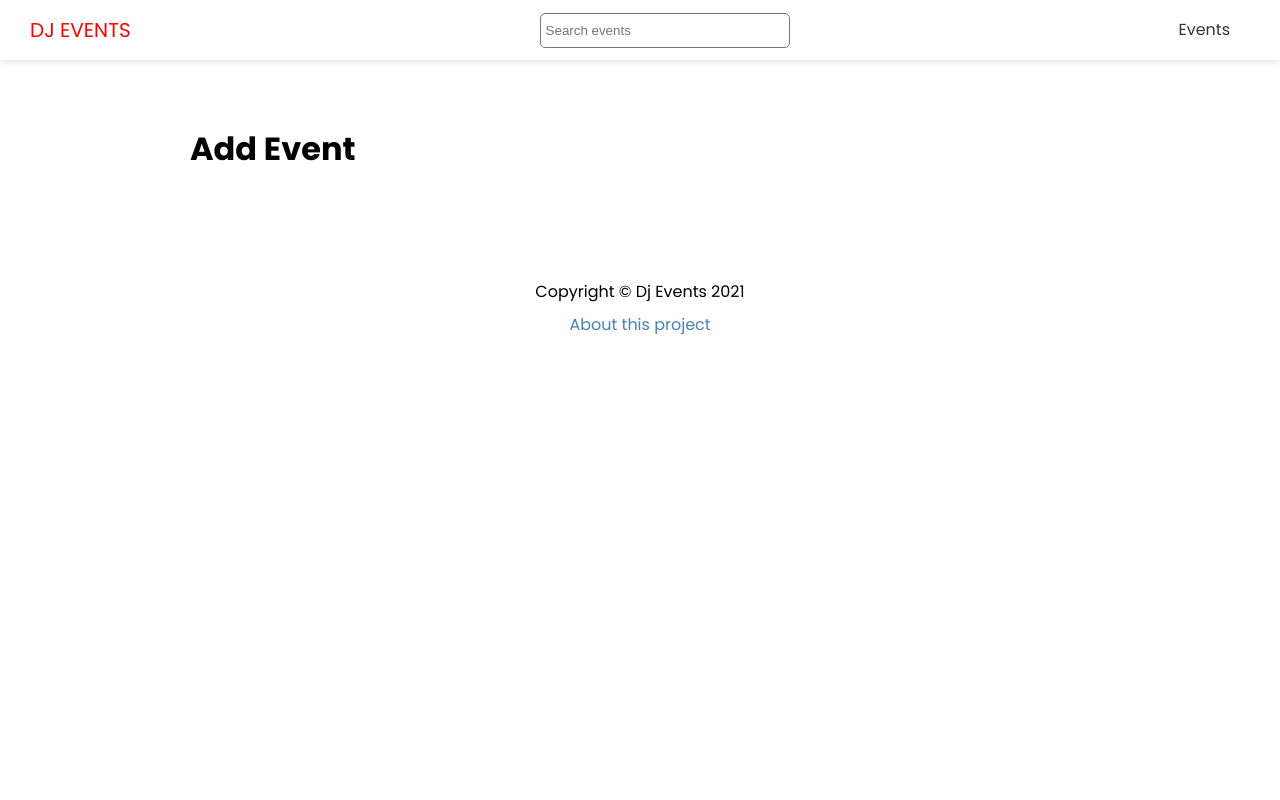
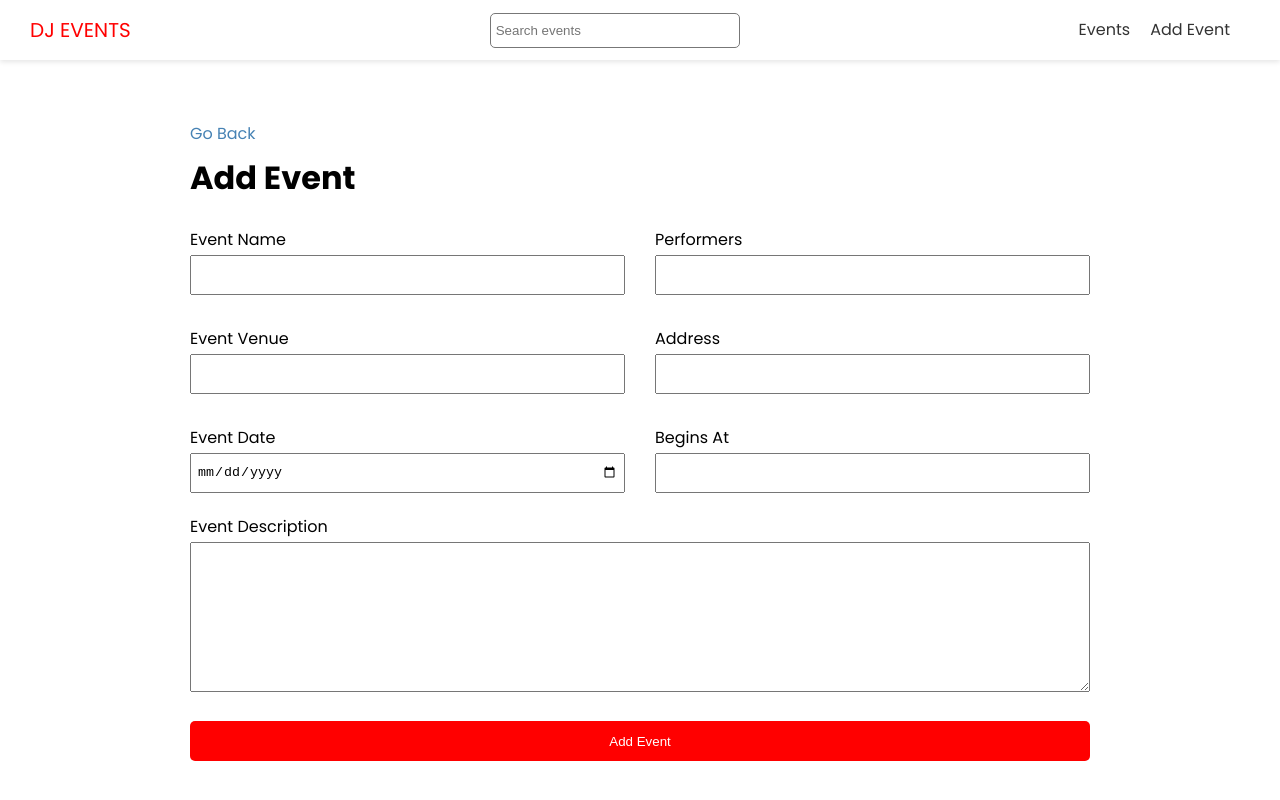
Before and after one commit to Leticijak/NEXT, a Next.js app: page /events/add in a window 1280 px wide. Shown: the top 800 px of the page. Built offline with nearby package versions, Linux system fonts and the light colour scheme; no server answers.

Commit message:
Add Event Form

```diff
--- a/components/Header.js
+++ b/components/Header.js
@@ -21,6 +21,9 @@
               <a>Events</a>
             </Link>{' '}
           </li>
+          <li>
+            <Link href='/events/add'>Add Event</Link>
+          </li>
         </ul>
       </nav>
     </header>
--- a/pages/events/add.js
+++ b/pages/events/add.js
@@ -1,9 +1,114 @@
 import Layout from '@/components/Layout'
+import { useState } from 'react'
+import { useRouter } from 'next/router'
+import Link from 'next/link'
+import { API_URL } from '@/config/index'
+import styles from '@/styles/Form.module.css'
 
 export default function AddEventsPage() {
+  const [values, setValues] = useState({
+    name: '',
+    performers: '',
+    venue: '',
+    address: '',
+    date: '',
+    time: '',
+    description: '',
+  })
+
+  const router = useRouter()
+
+  const handleSubmit = (e) => {
+    e.preventDefault()
+    console.log(values)
+  }
+
+  const handleInputChange = (e) => {
+    const { name, value } = e.target
+    setValues({ ...values, [name]: value })
+  }
+
   return (
     <Layout title='Add New Event'>
+      <Link href='/events'>Go Back</Link>
       <h1>Add Event</h1>
+
+      <form className={styles.form} onSubmit={handleSubmit}>
+        <div className={styles.grid}>
+          <div>
+            <label htmlFor='name'>Event Name</label>
+            <input
+              type='text'
+              id='name'
+              name='name'
+              value={values.name}
+              onChange={handleInputChange}
+            />
+          </div>
+          <div>
+            <label htmlFor='performers'>Performers</label>
+            <input
+              type='text'
+              id='performers'
+              name='performers'
+              value={values.performers}
+              onChange={handleInputChange}
+            />
+          </div>
+          <div>
+            <label htmlFor='venue'>Event Venue</label>
+            <input
+              type='text'
+              id='venue'
+              name='venue'
+              value={values.venue}
+              onChange={handleInputChange}
+            />
+          </div>
+          <div>
+            <label htmlFor='address'>Address</label>
+            <input
+              type='text'
+              id='address'
+              name='address'
+              value={values.address}
+              onChange={handleInputChange}
+            />
+          </div>
+          <div>
+            <label htmlFor='date'>Event Date</label>
+            <input
+              type='date'
+              id='date'
+              name='date'
+              value={values.date}
+              onChange={handleInputChange}
+            />
+          </div>
+          <div>
+            <label htmlFor='time'>Begins At</label>
+            <input
+              type='text'
+              id='time'
+              name='time'
+              value={values.time}
+              onChange={handleInputChange}
+            />
+          </div>
+        </div>
+        <div>
+          <label htmlFor='description'>Event Description</label>
+          <textarea
+            type='text'
+            name='description'
+            id='description'
+            value={values.description}
+            onChange={handleInputChange}
+          ></textarea>
+        </div>
+
+        <input type='submit' value='Add Event' className='btn' />
+      </form>
     </Layout>
   )
 }
--- /dev/null
+++ b/styles/Form.module.css
@@ -0,0 +1,39 @@
+.form label {
+  display: block;
+}
+.form input {
+  width: 100%;
+  height: 40px;
+  padding: 5px;
+}
+
+.form textarea {
+  width: 100%;
+  height: 150px;
+}
+
+.form input[type='submit'] {
+  display: block;
+  width: 100%;
+  margin: 20px 0 30px;
+}
+.form .file {
+  border: 1px #ccc solid;
+  background-color: #f4f4f4;
+  padding: 10px;
+}
+
+.grid {
+  display: grid;
+  grid-template-columns: 1fr 1fr;
+  gap: 30px;
+  margin-bottom: 20px;
+}
+
+/* MOBILE */
+
+@media (max-width: 600px) {
+  .grid {
+    grid-template-columns: 1fr;
+  }
+}
```
